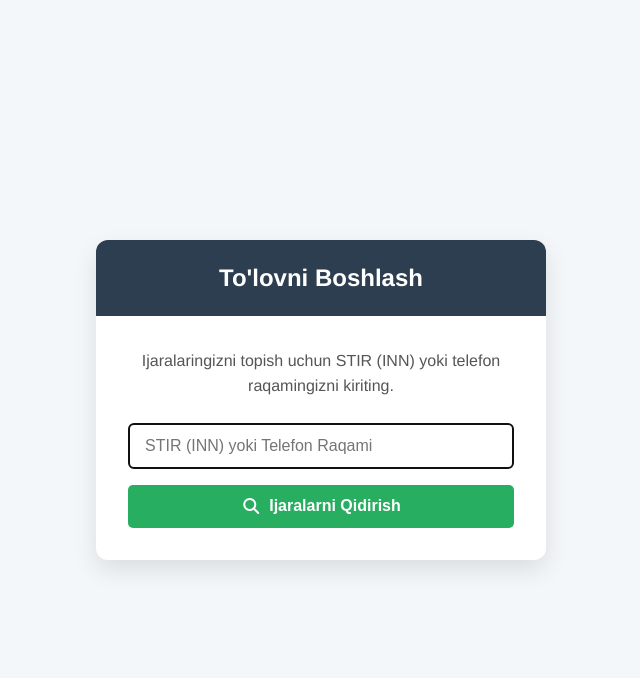
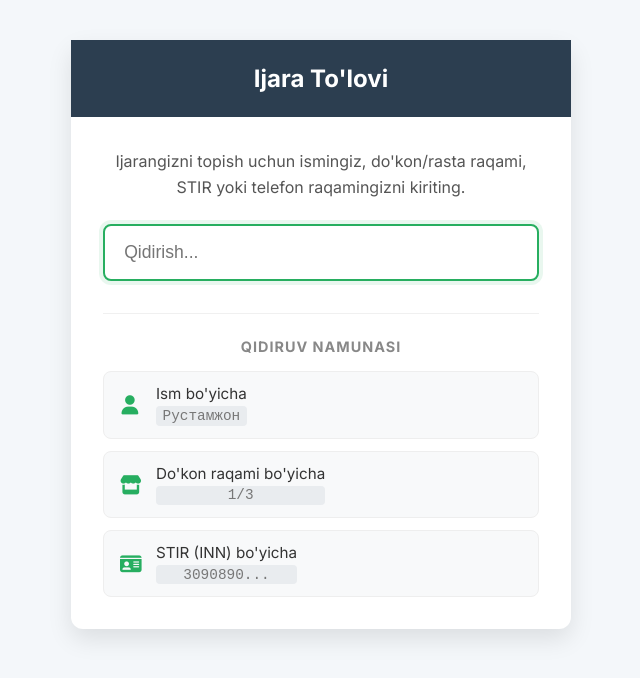
Before and after one commit to valievswe/bozor_front, a Vue app: page /pay in a window 1280 px wide. Shown: the top 678 px of the page, without its empty margins (319-959 px from the left). Built offline with nearby package versions, Linux system fonts and the light colour scheme.

Commit message:
paymentview search guide and leaseview fixed

```diff
--- a/src/services/api.js
+++ b/src/services/api.js
@@ -189,6 +189,9 @@ export const paymentService = {
   },
   findLeasesByOwner(identifier) {
     return apiClient.post('/payments/public/find-leases', { identifier })
+  },
+  searchPublicLeases(term) {
+    return apiClient.get('/payments/public/search', { params: { term } })
   }
 }
 
--- a/src/views/manage/LeasesView.vue
+++ b/src/views/manage/LeasesView.vue
@@ -394,7 +394,7 @@ export default {
         )
       ) {
         try {
-          await leaseService.deactivateLease(lease.id) // Assuming the service is named deactivateLease
+          await leaseService.archiveLease(lease.id)
           await this.fetchLeases()
           this.toast.success("Ijara arxivga jo'natildi.")
         } catch (err) {
--- a/src/views/public/PaymentIdView.vue
+++ b/src/views/public/PaymentIdView.vue
@@ -2,95 +2,161 @@
   <div class="public-view-container">
     <div class="card">
       <header class="card-header">
-        <h2>To'lovni Boshlash</h2>
+        <h2>Ijara To'lovi</h2>
       </header>
       <div class="card-body">
         <p class="prompt-text">
-          Ijaralaringizni topish uchun STIR (INN) yoki telefon raqamingizni
-          kiriting.
+          Ijarangizni topish uchun ismingiz, do'kon/rasta raqami, STIR yoki
+          telefon raqamingizni kiriting.
         </p>
-        <form @submit.prevent="findLeases" class="form">
+
+        <div class="search-wrapper">
           <div class="form-group">
             <input
-              v-model="identifier"
+              v-model="searchTerm"
+              @input="handleSearch"
               type="text"
-              placeholder="STIR (INN) yoki Telefon Raqami"
-              required
+              placeholder="Qidirish..."
               class="form-input"
               autofocus
+              autocomplete="off"
             />
+            <div v-if="isLoading" class="spinner"></div>
           </div>
-          <button type="submit" class="action-button" :disabled="isLoading">
-            <i v-if="!isLoading" class="fas fa-search"></i>
-            <span v-if="!isLoading">Ijaralarni Qidirish</span>
-            <span v-else>Qidirilmoqda...</span>
-          </button>
-        </form>
+
+          <ul v-if="searchResults.length > 0" class="search-results">
+            <li
+              v-for="lease in searchResults"
+              :key="lease.id"
+              @click="selectLease(lease)"
+            >
+              <div class="result-item">
+                <span class="result-name">{{ lease.owner.fullName }}</span>
+                <span class="result-asset">{{
+                  lease.store?.storeNumber || lease.stall?.stallNumber
+                }}</span>
+              </div>
+            </li>
+          </ul>
+
+          <div
+            v-if="hasSearched && !isLoading && searchResults.length === 0"
+            class="no-results"
+          >
+            Natijalar topilmadi.
+          </div>
+        </div>
+
+        <!-- --- VISUAL GUIDE --- -->
+        <div v-if="!searchTerm && !isLoading" class="search-guide">
+          <h4 class="guide-title">Qidiruv namunasi</h4>
+          <ul class="guide-list">
+            <li @click="runExampleSearch('Рустамжон')">
+              <i class="fas fa-user"></i>
+              <div class="guide-text">
+                <span>Ism bo'yicha</span>
+                <code>Рустамжон</code>
+              </div>
+            </li>
+            <li @click="runExampleSearch('1/3')">
+              <i class="fas fa-store"></i>
+              <div class="guide-text">
+                <span>Do'kon raqami bo'yicha</span>
+                <code>1/3</code>
+              </div>
+            </li>
+            <li @click="runExampleSearch('3090890')">
+              <i class="fas fa-id-card"></i>
+              <div class="guide-text">
+                <span>STIR (INN) bo'yicha</span>
+                <code>3090890...</code>
+              </div>
+            </li>
+          </ul>
+        </div>
+        <!-- --- END OF VISUAL GUIDE --- -->
       </div>
     </div>
   </div>
 </template>
 
 <script>
-import { usePaymentStore } from '@/stores/paymentStore'
+import { paymentService } from '@/services/api'
 import { useToast } from 'vue-toastification'
 
 export default {
   name: 'PaymentIdView',
   setup() {
-    const paymentStore = usePaymentStore()
     const toast = useToast()
-    return { paymentStore, toast }
+    return { toast }
   },
   data() {
     return {
-      identifier: '',
-      isLoading: false
+      searchTerm: '',
+      searchResults: [],
+      isLoading: false,
+      hasSearched: false,
+      debounceTimer: null
     }
   },
   methods: {
-    async findLeases() {
-      if (!this.identifier.trim()) {
-        this.toast.warning("Iltimos, ma'lumot kiriting.")
+    handleSearch() {
+      this.searchResults = []
+      this.hasSearched = false
+      clearTimeout(this.debounceTimer)
+
+      if (!this.searchTerm.trim()) {
+        this.isLoading = false
+        this.searchResults = []
         return
       }
+
       this.isLoading = true
-      try {
-        await this.paymentStore.findLeasesByOwner(this.identifier)
-        // On success, navigate to the selection page
-        this.$router.push({ name: 'PaymentSelect' })
-      } catch (error) {
-        this.toast.error(error.message)
-      } finally {
-        this.isLoading = false
-      }
+      this.debounceTimer = setTimeout(async () => {
+        try {
+          const response = await paymentService.searchPublicLeases(
+            this.searchTerm
+          )
+          this.searchResults = response.data
+        } catch (error) {
+          this.toast.error('Qidiruvda xatolik yuz berdi.')
+          this.searchResults = []
+        } finally {
+          this.isLoading = false
+          this.hasSearched = true
+        }
+      }, 500)
+    },
+    selectLease(lease) {
+      this.$router.push({
+        name: 'PublicPayment',
+        params: { leaseId: lease.id }
+      })
+    },
+    runExampleSearch(exampleTerm) {
+      this.searchTerm = exampleTerm
+      this.handleSearch()
     }
-  },
-  created() {
-    // Clear any previous data when the user starts the flow over
-    this.paymentStore.clearLeaseData()
   }
 }
 </script>
 
 <style scoped>
-/* You can create a shared CSS file for these public views */
 .public-view-container {
   display: flex;
   justify-content: center;
-  align-items: center;
+  align-items: flex-start;
+  padding-top: 5vh;
   min-height: 100vh;
   background-color: #f4f7fa;
-  padding: 1rem;
+  font-family: 'Inter', sans-serif;
 }
 .card {
   width: 100%;
-  max-width: 450px;
+  max-width: 500px;
   background: white;
   border-radius: 12px;
   box-shadow: 0 10px 25px rgba(0, 0, 0, 0.1);
-  overflow: hidden;
-  animation: fadeIn 0.5s ease-out;
 }
 .card-header {
   background-color: #2c3e50;
@@ -108,41 +174,175 @@ export default {
 .prompt-text {
   text-align: center;
   color: #555;
+  margin-top: 0;
   margin-bottom: 1.5rem;
   line-height: 1.6;
 }
+.search-wrapper {
+  position: relative;
+}
+.form-group {
+  position: relative;
+}
 .form-input {
   width: 100%;
-  padding: 0.8rem 1rem;
-  border: 1px solid #ddd;
-  border-radius: 5px;
-  font-size: 1rem;
+  padding: 1rem 1.2rem;
+  border: 2px solid #ddd;
+  border-radius: 8px;
+  font-size: 1.1rem;
+  transition: all 0.2s;
+}
+.form-input:focus {
+  outline: none;
+  border-color: #27ae60;
+  box-shadow: 0 0 0 4px rgba(39, 174, 96, 0.1);
+}
+.spinner {
+  position: absolute;
+  right: 15px;
+  top: 50%;
+  transform: translateY(-50%);
+  border: 3px solid #f3f3f3;
+  border-top: 3px solid #27ae60;
+  border-radius: 50%;
+  width: 20px;
+  height: 20px;
+  animation: spin 1s linear infinite;
+}
+.search-results {
+  list-style-type: none;
+  padding: 0;
+  margin: 0.5rem 0 0;
+  border: 1px solid #eee;
+  border-radius: 8px;
+  max-height: 300px;
+  overflow-y: auto;
+  position: absolute;
+  width: 100%;
+  background: white;
+  z-index: 10;
+  box-shadow: 0 10px 20px rgba(0, 0, 0, 0.07);
+}
+.result-item {
+  padding: 1rem 1.2rem;
+  cursor: pointer;
+  display: flex;
+  justify-content: space-between;
+  align-items: center;
+  border-bottom: 1px solid #f0f0f0;
+}
+.result-item:last-child {
+  border-bottom: none;
+}
+.result-item:hover {
+  background-color: #f8f9fa;
+}
+.result-name {
+  font-weight: 600;
+  color: #333;
+}
+.result-asset {
+  font-size: 0.9rem;
+  color: #777;
+  background-color: #eee;
+  padding: 0.2rem 0.5rem;
+  border-radius: 4px;
+}
+.no-results {
+  text-align: center;
+  padding: 1.5rem;
+  color: #888;
+  border: 1px solid #eee;
+  border-radius: 8px;
+  margin-top: 0.5rem;
+  background-color: #f8f9fa;
+}
+
+/* --- STYLES FOR THE NEW VISUAL GUIDE --- */
+.search-guide {
+  margin-top: 2rem;
+  border-top: 1px solid #f0f0f0;
+  padding-top: 1.5rem;
+  animation: fadeInUp 0.5s ease-out;
+}
+
+.guide-title {
+  text-align: center;
+  font-size: 0.9rem;
+  color: #888;
+  text-transform: uppercase;
+  letter-spacing: 1px;
   margin-bottom: 1rem;
 }
-.action-button {
+
+.guide-list {
+  list-style-type: none;
+  padding: 0;
+  margin: 0;
   display: flex;
-  justify-content: center;
+  flex-direction: column;
+  gap: 0.75rem;
+}
+
+.guide-list li {
+  display: flex;
   align-items: center;
-  gap: 0.5rem;
-  width: 100%;
-  padding: 0.8rem;
-  background-color: #27ae60;
-  border: none;
-  color: white;
-  border-radius: 5px;
-  font-size: 1rem;
-  font-weight: 600;
+  padding: 0.75rem 1rem;
+  background-color: #f8f9fa;
+  border: 1px solid #eee;
+  border-radius: 8px;
   cursor: pointer;
-  transition: background-color 0.2s;
+  transition: all 0.2s;
 }
-.action-button:disabled {
-  background-color: #aaa;
-  cursor: not-allowed;
+
+.guide-list li:hover {
+  border-color: #27ae60;
+  background-color: #f0fdf4;
+  transform: translateY(-2px);
+  box-shadow: 0 4px 10px rgba(0, 0, 0, 0.05);
 }
-@keyframes fadeIn {
+
+.guide-list i {
+  font-size: 1.2rem;
+  color: #27ae60;
+  margin-right: 1rem;
+  width: 20px;
+  text-align: center;
+}
+
+.guide-text {
+  display: flex;
+  flex-direction: column;
+}
+
+.guide-text span {
+  font-size: 0.95rem;
+  color: #333;
+}
+
+.guide-text code {
+  font-size: 0.9rem;
+  color: #777;
+  background-color: #e9ecef;
+  padding: 0.1rem 0.4rem;
+  border-radius: 4px;
+  margin-top: 0.2rem;
+  display: inline-block;
+}
+
+@keyframes spin {
+  0% {
+    transform: translateY(-50%) rotate(0deg);
+  }
+  100% {
+    transform: translateY(-50%) rotate(360deg);
+  }
+}
+
+@keyframes fadeInUp {
   from {
     opacity: 0;
-    transform: translateY(20px);
+    transform: translateY(10px);
   }
   to {
     opacity: 1;
```
